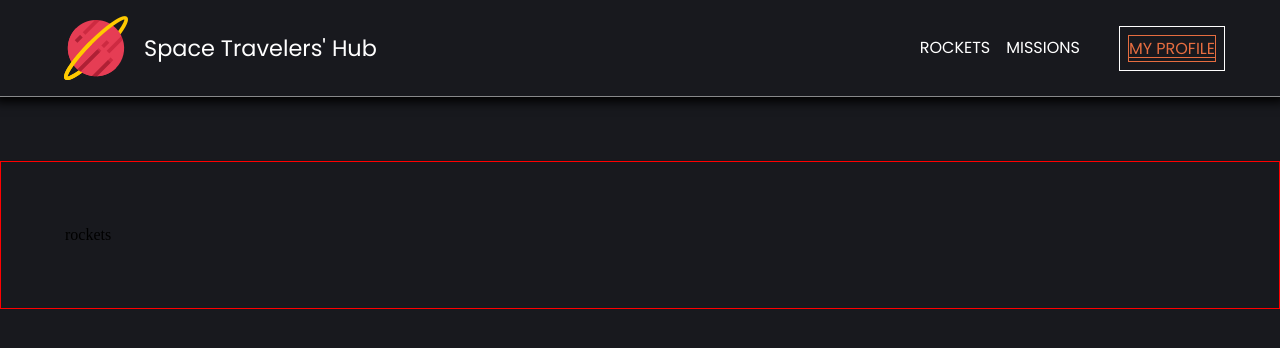
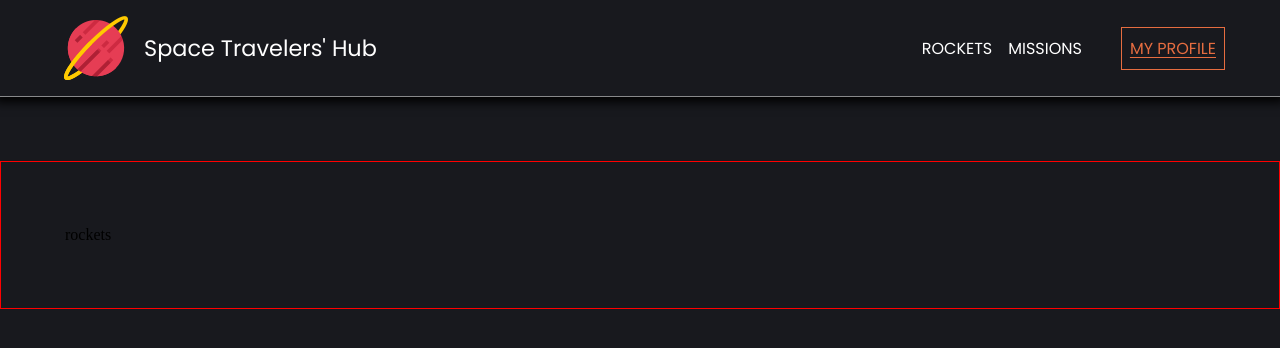
Before and after one commit to GiuseppeTG/Space-Travelers-Hub, a React (Create React App) app: page / in a window 1280 px wide. In both pictures the pointer is over the item "MY PROFILE". Shown: the top 348 px of the page. Built offline with nearby package versions, Linux system fonts and the light colour scheme.

Commit message:
fix style of my profile button

```diff
--- a/src/components/Navbar.jsx/Navbar.scss
+++ b/src/components/Navbar.jsx/Navbar.scss
@@ -53,5 +53,5 @@ li:last-child {
 
 li:last-child:hover {
   margin-left: 2rem;
-  border: solid $orange 1px;
+  outline: solid $orange 1px;
 }
```
